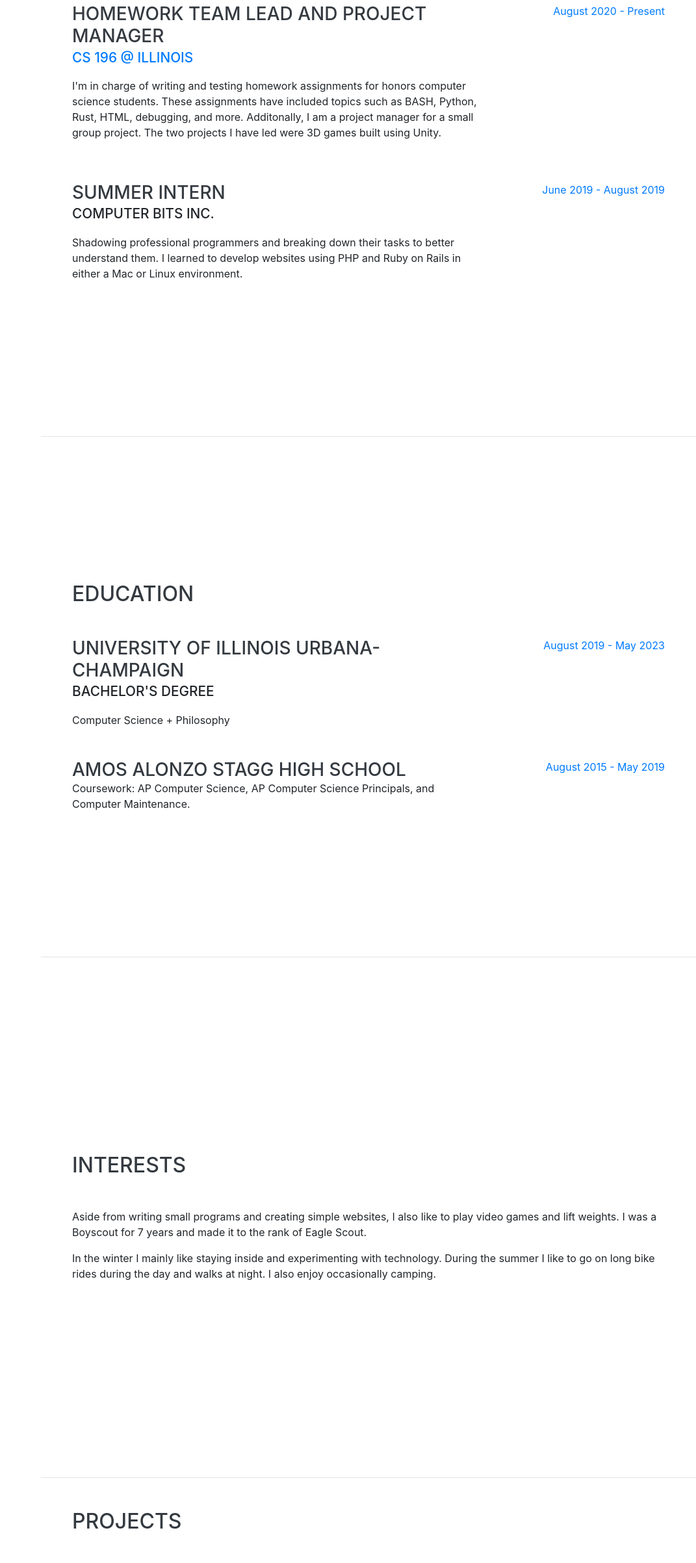
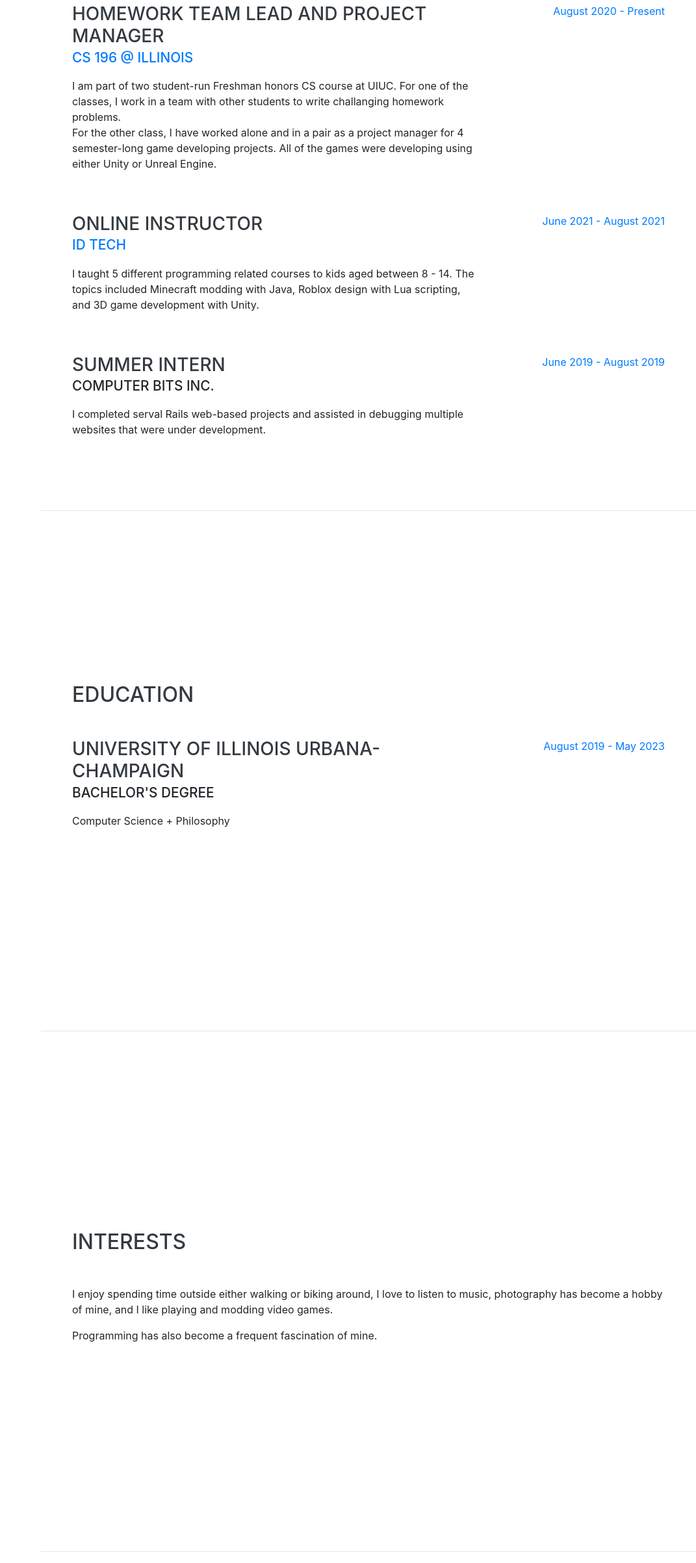
Before and after one commit to welbym/portfolio, a website with bundled scripts: page index.html in a window 1280 px wide. Shown: the part 930-3335 px from the top of the page at 65% size, without its empty margins (209-1280 px from the left). Built offline with nearby package versions, Linux system fonts and the light colour scheme; a web font is replaced by a local one.

Commit message:
updated info

```diff
--- a/index.html
+++ b/index.html
@@ -106,8 +106,10 @@
                         <div class="resume-content">
                             <h3 class="mb-0">Homework Team Lead and Project Manager</h3>
                             <div class="subheading mb-3"><a href="https://cs196.cs.illinois.edu/">CS 196 @ Illinois</a></div>
-                            <p>I'm in charge of writing and testing homework assignments for honors computer science students. These assignments have included topics such as BASH, Python, Rust, HTML, debugging, and more.
-                                Additonally, I am a project manager for a small group project. The two projects I have led were 3D games built using Unity.</p>
+                            <p>I am part of two student-run Freshman honors CS course at UIUC.
+                            For one of the classes, I work in a team with other students to write challanging homework problems.
+                            <br>For the other class, I have worked alone and in a pair as a project manager for 4 semester-long game developing projects.
+                            All of the games were developing using either Unity or Unreal Engine.</p>
                         </div>
                         <div class="resume-date text-md-right">
                             <span class="text-primary">August 2020 - Present</span>
@@ -116,9 +118,22 @@
 
                     <div class="resume-item d-flex flex-column flex-md-row justify-content-between mb-5">
                         <div class="resume-content">
+                            <h3 class="mb-0">Online Instructor</h3>
+                            <div class="subheading mb-3"><a href="https://www.idtech.com/">iD Tech</a></div>
+                            <p>I taught 5 different programming related courses to kids aged between 8 - 14.
+                            The topics included Minecraft modding with Java, Roblox design with Lua scripting, and 3D game development with Unity.</p>
+                        </div>
+                        <div class="resume-date text-md-right">
+                            <span class="text-primary">June 2021 - August 2021</span>
+                        </div>
+                    </div>
+
+                    <div class="resume-item d-flex flex-column flex-md-row justify-content-between mb-5">
+                        <div class="resume-content">
                             <h3 class="mb-0">Summer Intern</h3>
                             <div class="subheading mb-3">Computer Bits Inc.</div>
-                            <p>Shadowing professional programmers and breaking down their tasks to better understand them. I learned to develop websites using PHP and Ruby on Rails in either a Mac or Linux environment.</p>
+                            <p>I completed serval Rails web-based projects and
+                            assisted in debugging multiple websites that were under development.</p>
                         </div>
                         <div class="resume-date text-md-right">
                             <span class="text-primary">June 2019 - August 2019</span>
@@ -131,7 +146,7 @@
 
             <hr class="m-0">
 
-            <section class="resume-section p-3 p-lg-5 d-flex align-items-center" id="education">
+            <section class="resume-section p-4 p-lg-5 d-flex align-items-center" id="education">
                 <div class="w-100">
                     <h2 class="mb-5">Education</h2>
 
@@ -146,16 +161,6 @@
                         </div>
                     </div>
 
-                    <div class="resume-item d-flex flex-column flex-md-row justify-content-between">
-                        <div class="resume-content">
-                            <h3 class="mb-0">Amos Alonzo Stagg High School</h3>
-                            <div>Coursework: AP Computer Science, AP Computer Science Principals, and Computer Maintenance.</div>
-                        </div>
-                        <div class="resume-date text-md-right">
-                            <span class="text-primary">August 2015 - May 2019</span>
-                        </div>
-                    </div>
-
                 </div>
             </section>
 
@@ -164,9 +169,8 @@
             <section class="resume-section p-3 p-lg-5 d-flex align-items-center" id="interests">
                 <div class="w-100">
                     <h2 class="mb-5">Interests</h2>
-                    <p>Aside from writing small programs and creating simple websites, I also like to play video games and lift weights. I was a Boyscout for 7 years and made it to the rank of Eagle Scout.
-                    </p>
-                    <p class="mb-0">In the winter I mainly like staying inside and experimenting with technology. During the summer I like to go on long bike rides during the day and walks at night. I also enjoy occasionally camping.</p>
+                    <p>I enjoy spending time outside either walking or biking around, I love to listen to music, photography has become a hobby of mine, and I like playing and modding video games.</p>
+                    <p>Programming has also become a frequent fascination of mine.</p>
                 </div>
             </section>
 
@@ -215,9 +219,21 @@
                     <br>
                     <ul class="list-inline dev-icons">
                         <li class="list-inline-item">
+                            <div class="list-item-text" id="cpp-text">C++</div>
+                            <div class="list-item-icon">
+                                <i class="fab fa-codiepie"></i>
+                            </div>
+                        </li>
+                        <li class="list-inline-item">
                             <div class="list-item-text" id="java-text">Java</div>
                             <div class="list-item-icon">
                                 <i class="fab fa-java"></i>
+                            </div>
+                        </li>
+                        <li class="list-inline-item">
+                            <div class="list-item-text" id="javascript-text">JavaScript</div>
+                            <div class="list-item-icon">
+                                <i class="fab fa-js-square"></i>
                             </div>
                         </li>
                         <li class="list-inline-item">
@@ -236,12 +252,6 @@
                             <div class="list-item-text" id="python-text">Python</div>
                             <div class="list-item-icon">
                                 <i class="fab fa-python"></i>
-                            </div>
-                        </li>
-                        <li class="list-inline-item">
-                            <div class="list-item-text" id="javascript-text">JavaScript</div>
-                            <div class="list-item-icon">
-                                <i class="fab fa-js-square"></i>
                             </div>
                         </li>
                     </ul>
@@ -287,15 +297,15 @@
                             </div>
                         </li>
                         <li class="list-inline-item">
+                            <div class="list-item-text" id="unreal-text">Unreal Engine</div>
+                            <div class="list-item-icon">
+                                <i class="fas fa-gamepad"></i>
+                            </div>
+                        </li>
+                        <li class="list-inline-item">
                             <div class="list-item-text" id="bootstrap-text">Bootstrap</div>
                             <div class="list-item-icon">
                                 <i class="fab fa-bootstrap"></i>
-                            </div>
-                        </li>
-                        <li class="list-inline-item">
-                            <div class="list-item-text" id="rails-text">Rails</div>
-                            <div class="list-item-icon">
-                                <i class="fab fa-rails"></i>
                             </div>
                         </li>
                     </ul>
```
